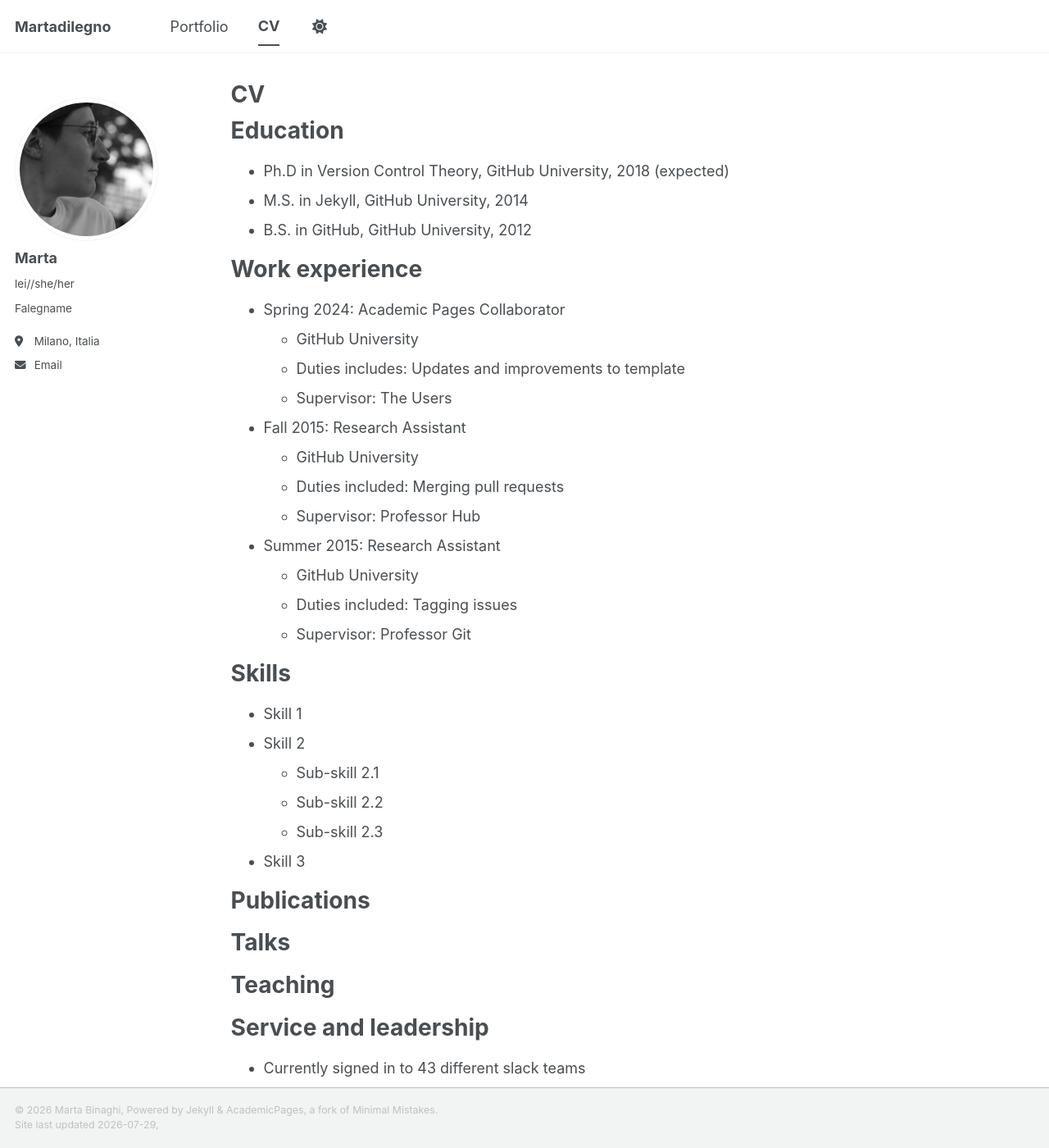
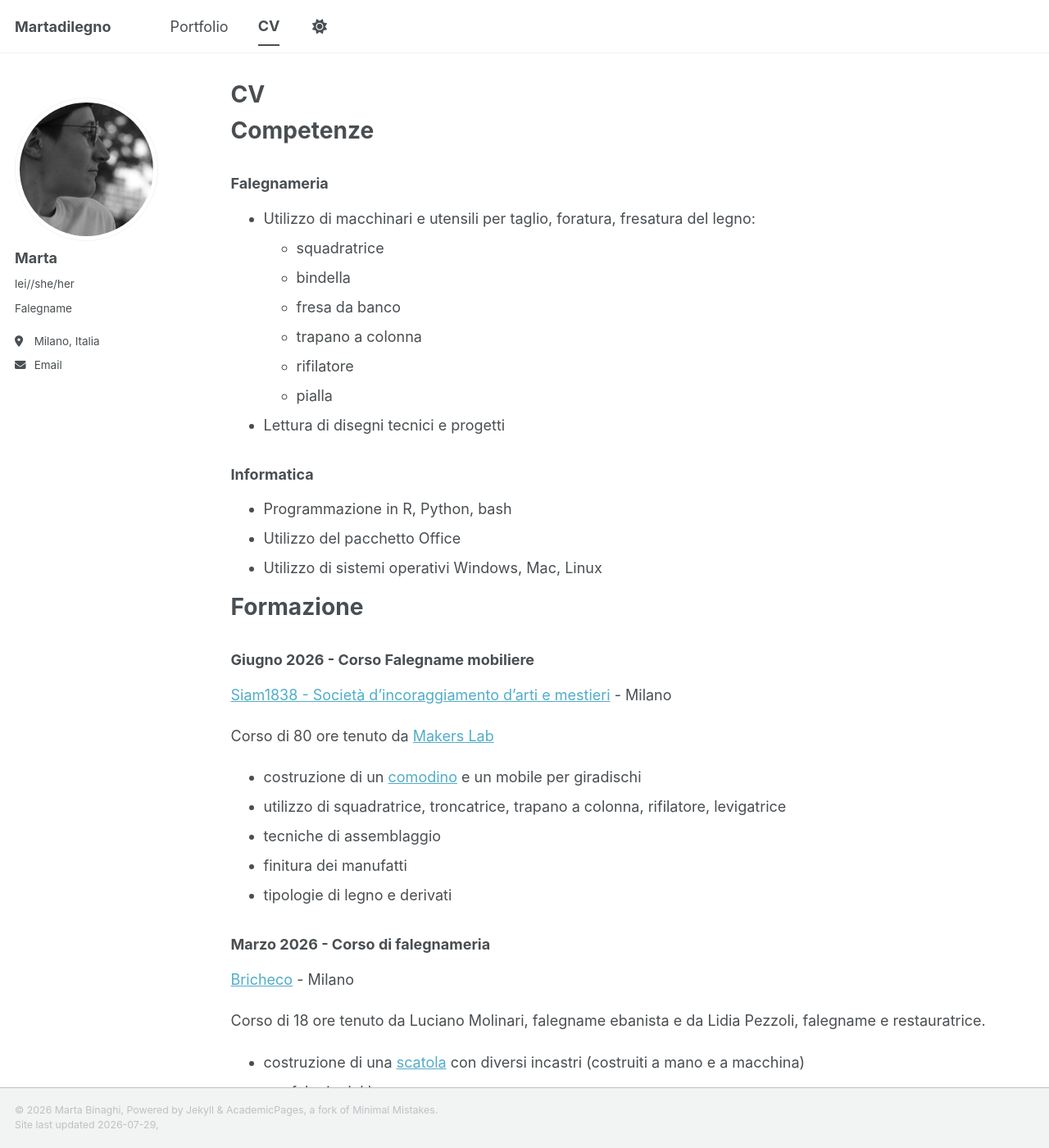
Before and after one commit to martadilegno/martadilegno.github.io, a Jekyll site: the page built from _pages/cv.md, in a window 1280 px wide and 1400 px high. Shown: the whole window at 82% size. Built offline with Jekyll 4.4.1, drawn with Linux system fonts in a browser that asks for light colours; a style sheet for code colours, icons or effects is not loaded; some of the changed text lies outside the part shown.

Commit message:
Update cv.md

```diff
--- a/_pages/cv.md
+++ b/_pages/cv.md
@@ -9,56 +9,69 @@ redirect_from:
 
 {% include base_path %}
 
-Education
+Competenze
 ======
-* Ph.D in Version Control Theory, GitHub University, 2018 (expected)
-* M.S. in Jekyll, GitHub University, 2014
-* B.S. in GitHub, GitHub University, 2012
+### Falegnameria
+* Utilizzo di macchinari e utensili per taglio, foratura, fresatura del legno:
+  * squadratrice
+  * bindella
+  * fresa da banco
+  * trapano a colonna
+  * rifilatore
+  * pialla
+* Lettura di disegni tecnici e progetti
 
-Work experience
+### Informatica
+* Programmazione in R, Python, bash
+* Utilizzo del pacchetto Office
+* Utilizzo di sistemi operativi Windows, Mac, Linux
+
+Formazione
 ======
-* Spring 2024: Academic Pages Collaborator
-  * GitHub University
-  * Duties includes: Updates and improvements to template
-  * Supervisor: The Users
+### Giugno 2026 - Corso Falegname mobiliere
+[Siam1838 - Società d'incoraggiamento d'arti e mestieri](https://www.siam1838.it/) - Milano
 
-* Fall 2015: Research Assistant
-  * GitHub University
-  * Duties included: Merging pull requests
-  * Supervisor: Professor Hub
+Corso di 80 ore tenuto da [Makers Lab](https://www.makerslabmilano.it)
+* costruzione di un [comodino](https://martadilegno.github.io/portfolio/portfolio_01_comodino) e un mobile per giradischi
+* utilizzo di squadratrice, troncatrice, trapano a colonna, rifilatore, levigatrice
+* tecniche di assemblaggio
+* finitura dei manufatti
+* tipologie di legno e derivati
 
-* Summer 2015: Research Assistant
-  * GitHub University
-  * Duties included: Tagging issues
-  * Supervisor: Professor Git
+### Marzo 2026 - Corso di falegnameria
+[Bricheco](https://bricheco.org/) - Milano
 
-Skills
+Corso di 18 ore tenuto da Luciano Molinari, falegname ebanista e da Lidia Pezzoli, falegname e restauratrice.
+* costruzione di una [scatola](https://martadilegno.github.io/portfolio/portfolio_05_scatola) con diversi incastri (costruiti a mano e a macchina)
+* morfologia del legno
+* utilizzo di fresatrice, sega a nastro, lamellatrice, trapano a colonna, levigatrice, seghe giapponesi (dozuki, ryoba, kataba), scalpelli
+
+### 2021 - Dottorato in Scienze Molecolari della Vita
+Università di Berna - Svizzera
+
+### 2016 - Laurea magistrale in Biotecnologie vegetali, alimentari e agroambientali
+Università degli Studi di Milano
+
+### 2014 - Laurea triennale in Gestione delle piante e sistemi del verde
+Università degli Studi di Milano
+
+Esperienza professionale
 ======
-* Skill 1
-* Skill 2
-  * Sub-skill 2.1
-  * Sub-skill 2.2
-  * Sub-skill 2.3
-* Skill 3
 
-Publications
+### 2023-2025 Data scientist e bioinformatica
+Axxam s.p.a. - Bresso
+* Analisi di risultati di esperimenti in early drug discovery
+* Sviluppo di pipeline per l’analisi di dati di Cell Painting e imaging
+* Comunicazione dei risultati e delle capacità aziendali ai clienti
+
+### 2017-2022 Ricercatrice
+Università di Berna - Svizzera
+* Programmazione e conduzione di esperimenti, analisis dei risultati (DNA/RNAseq, GWAS, genetica di popolazione, analisi di fenotipi)
+* Preparazione di materiale didattico e valutazione studenti
+* Comunicazione dei risultati con poster e talk a quattro conferenze internazionali
+
+Competenze linguistiche
 ======
-  <ul>{% for post in site.publications reversed %}
-    {% include archive-single-cv.html %}
-  {% endfor %}</ul>
-
-Talks
-======
-  <ul>{% for post in site.talks reversed %}
-    {% include archive-single-talk-cv.html  %}
-  {% endfor %}</ul>
-
-Teaching
-======
-  <ul>{% for post in site.teaching reversed %}
-    {% include archive-single-cv.html %}
-  {% endfor %}</ul>
-
-Service and leadership
-======
-* Currently signed in to 43 different slack teams
+* Italiano: madrelingua
+* Inglese: avanzato (C1)
+* Francese: buono
```
